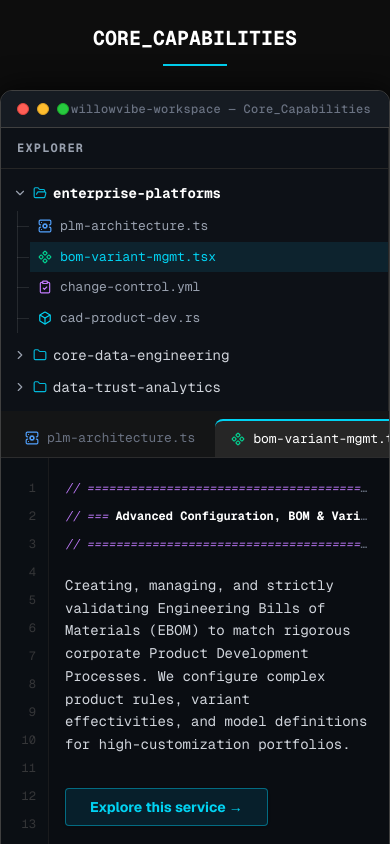
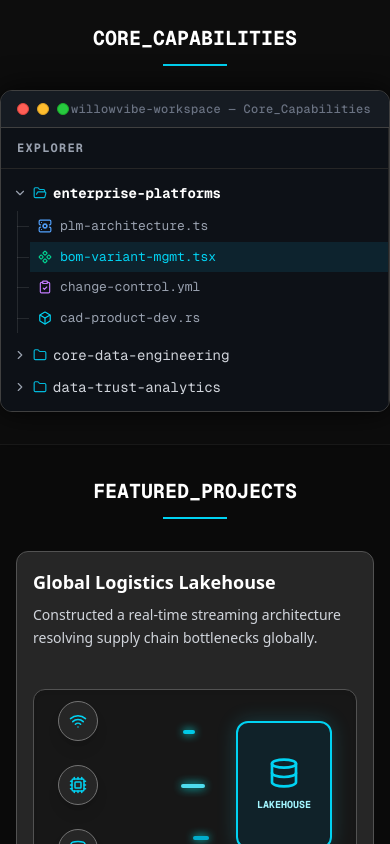
Before and after one commit to Sruthi-ng/willowvibe-web, a Next.js app: page / in a window 390 px wide. Shown: the part 980-1824 px from the top of the page. Built offline with nearby package versions, Linux system fonts and the light colour scheme.

Commit message:
Implement Mobile Drill-Down view toggle for IDE Explorer with sleek back button

```diff
--- a/src/app/page.tsx
+++ b/src/app/page.tsx
@@ -184,6 +184,7 @@ function CoreCapabilitiesIDE() {
   const [expandedFolders, setExpandedFolders] = useState<Set<string>>(new Set([CAPABILITY_TREE_ADVANCED[0].folder]));
   const [activeFileId, setActiveFileId] = useState(CAPABILITY_TREE_ADVANCED[0].files[0].id);
   const [userHasInteracted, setUserHasInteracted] = useState(false);
+  const [mobileView, setMobileView] = useState<'explorer' | 'editor'>('explorer');
 
   // The tab bar and auto-traverse should be scoped to the parent folder of the currently active file.
   const activeFolderObj = CAPABILITY_TREE_ADVANCED.find(f => f.files.some(file => file.id === activeFileId)) || CAPABILITY_TREE_ADVANCED[0];
@@ -224,6 +225,7 @@ function CoreCapabilitiesIDE() {
   const handleFileClick = (fileId: string) => {
     handleInteraction();
     setActiveFileId(fileId);
+    setMobileView('editor');
 
     // Automatically expand the folder of the clicked file if not already expanded
     const parentFolder = CAPABILITY_TREE_ADVANCED.find(f => f.files.some(file => file.id === fileId))?.folder;
@@ -248,10 +250,10 @@ function CoreCapabilitiesIDE() {
         <div className="mx-auto text-xs font-mono text-gray-500 font-medium tracking-wide">willowvibe-workspace — Core_Capabilities</div>
       </div>
 
-      <div className="flex flex-col lg:grid lg:grid-cols-12 flex-grow h-auto lg:h-[550px]">
+      <div className="flex flex-col lg:grid lg:grid-cols-12 flex-grow h-auto lg:h-[550px] relative overflow-hidden">
         {/* Left Side: File Explorer */}
-        <div className="lg:col-span-4 bg-[#0d1117] border-r border-neutral-800 flex flex-col font-mono text-sm overflow-y-auto max-h-[300px] lg:max-h-none">
-          <div className="px-4 py-3 text-xs font-bold text-gray-400 uppercase tracking-widest border-b border-neutral-800 select-none">
+        <div className={`lg:col-span-4 bg-[#0d1117] border-r border-neutral-800 font-mono text-sm overflow-y-auto max-h-[500px] lg:max-h-none ${mobileView === 'explorer' ? 'flex flex-col' : 'hidden lg:flex lg:flex-col'}`}>
+          <div className="px-4 py-3 text-xs font-bold text-gray-400 uppercase tracking-widest border-b border-neutral-800 select-none shrink-0">
             Explorer
           </div>
           <div className="py-2">
@@ -297,9 +299,19 @@ function CoreCapabilitiesIDE() {
         </div>
 
         {/* Right Side: Editor Window */}
-        <div className="lg:col-span-8 bg-[#0a0d12] flex flex-col relative overflow-hidden font-mono">
+        <div className={`lg:col-span-8 bg-[#0a0d12] relative overflow-hidden font-mono ${mobileView === 'editor' ? 'flex flex-col' : 'hidden lg:flex lg:flex-col'} h-[550px] lg:h-auto`}>
+            {/* Mobile Back Button */}
+            <div className="lg:hidden w-full bg-[#0d1117] px-4 py-2 border-b border-neutral-800 flex items-center shrink-0">
+                <button
+                    onClick={() => setMobileView('explorer')}
+                    className="text-cyan-400 font-mono text-xs hover:text-cyan-300 transition-colors flex items-center gap-2 py-1"
+                >
+                    <ChevronLeft size={14} /> cd .. / Return to Explorer
+                </button>
+            </div>
+
             {/* Editor Tabs */}
-            <div className="flex flex-row overflow-x-auto bg-neutral-900/80 border-b border-white/10 custom-scrollbar select-none pt-2 px-2 gap-1">
+            <div className="flex flex-row overflow-x-auto bg-neutral-900/80 border-b border-white/10 custom-scrollbar select-none pt-2 px-2 gap-1 shrink-0">
                 {activeFolderObj.files.map((file) => {
                     const isTabActive = activeFileId === file.id;
                     return (
```
